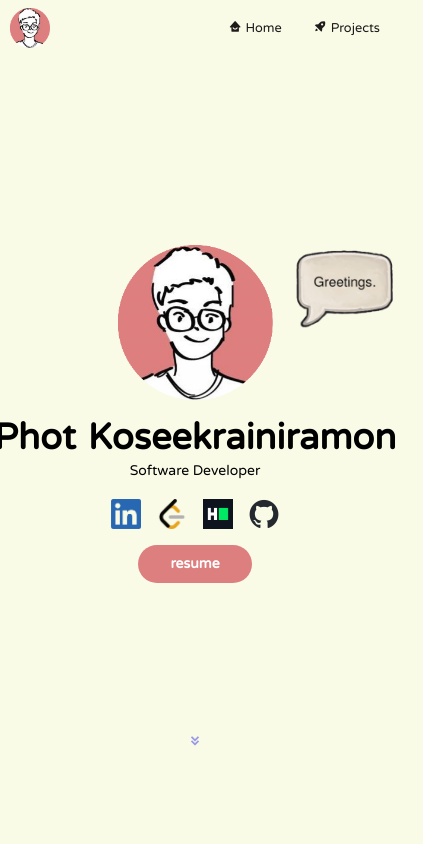
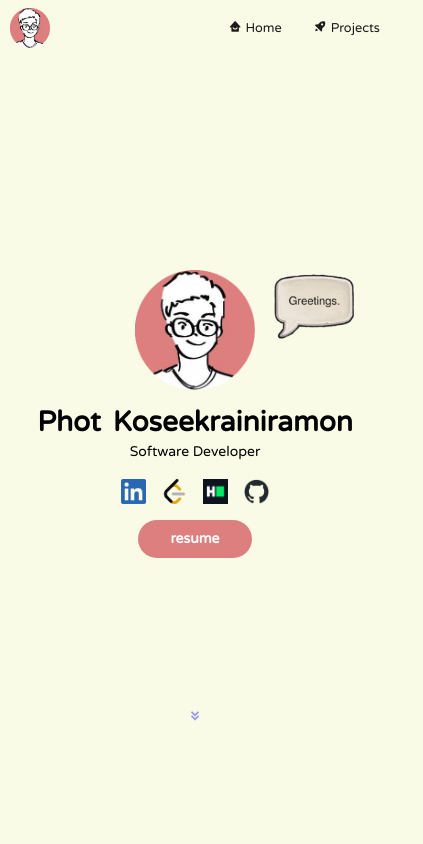
Before and after one commit to photkosee/profile-react, a React (Create React App) app: page / in a window 390 px wide. Both pictures are taken after a click on the element 195 px from the left and 322 px from the top of the page. Shown: the top 844 px of the page, 423 px wide, since content can reach past the window. Built offline with nearby package versions, Linux system fonts and the light colour scheme.

Commit message:
made home responsive

```diff
--- a/src/components/home/Home.jsx
+++ b/src/components/home/Home.jsx
@@ -11,7 +11,7 @@ const Home = () => {
                     <img src="/logo.png" alt="Logo" className="home__logo"/>
                     {
                         greet && (
-                            <img src="/greetings.png" alt="Greetings" className="home__greet" width={150} height={150}/>
+                            <img src="/greetings.png" alt="Greetings" className="home__greet"/>
                         )
                     }
                 </figure>
--- a/src/components/home/home.css
+++ b/src/components/home/home.css
@@ -71,6 +71,7 @@ figure:active {
 
 .home__greet {
     position: absolute;
+    height: 90px;
 }
 
 .home__link {
@@ -92,3 +93,43 @@ figure:active {
 .down {
     animation-duration: 2.5s;
 }
+
+@media screen and (max-width: 520px) {
+    .home__logo {
+        width: 120px;
+        height: 120px;
+    }
+
+    .home__name {
+        font-size: var(--h2-font-size);
+    }
+
+    .home__icon {
+        width: 25px;
+        height: 25px;
+    }
+
+    .home__greet {
+        height: 70px;
+    }
+}
+
+@media screen and (max-width: 350px) {
+    .home__logo {
+        width: 75px;
+        height: 75px;
+    }
+
+    .home__name {
+        font-size: var(--h3-font-size);
+    }
+
+    .home__icon {
+        width: 20px;
+        height: 20px;
+    }
+
+    .home__greet {
+        height: 50px;
+    }
+}
```
